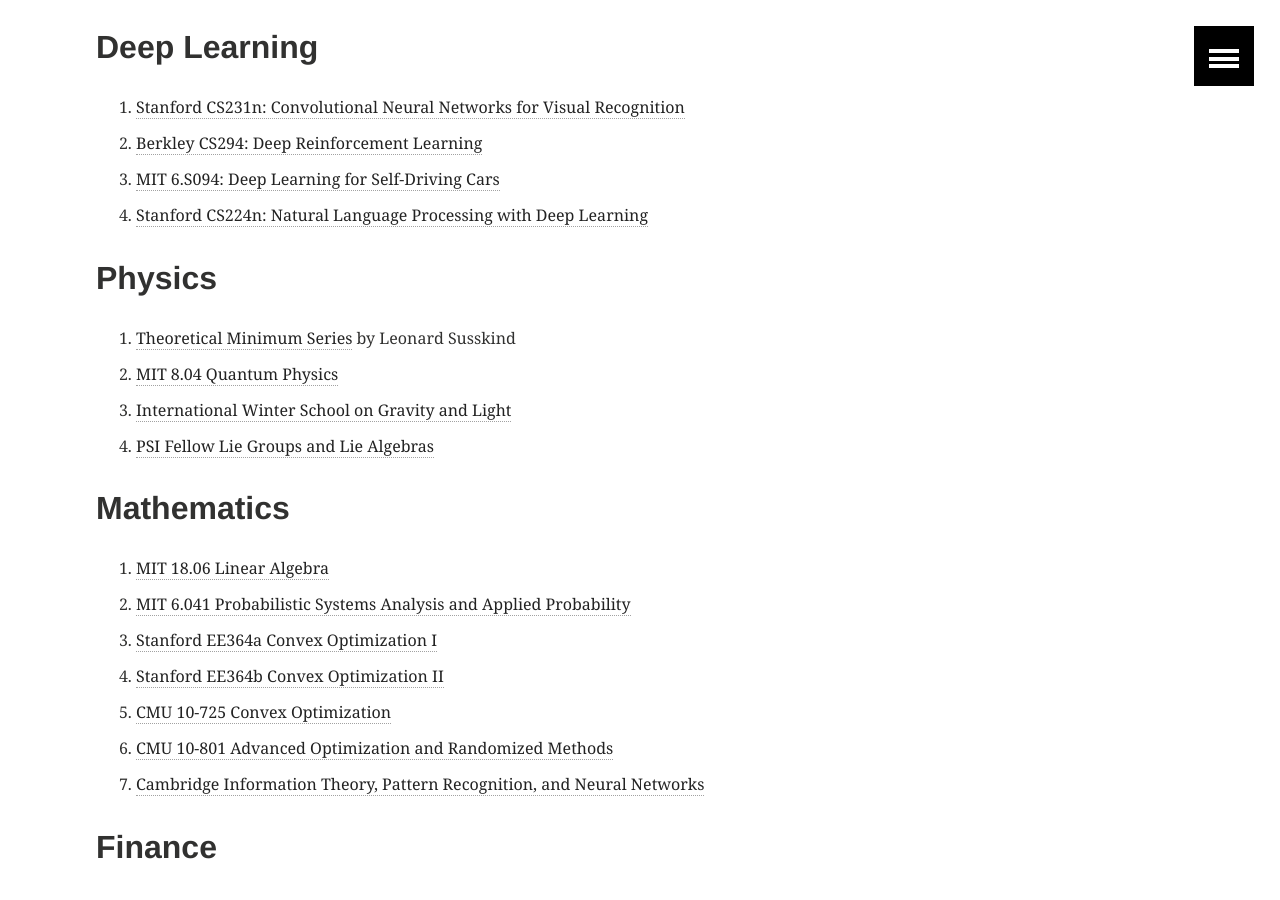
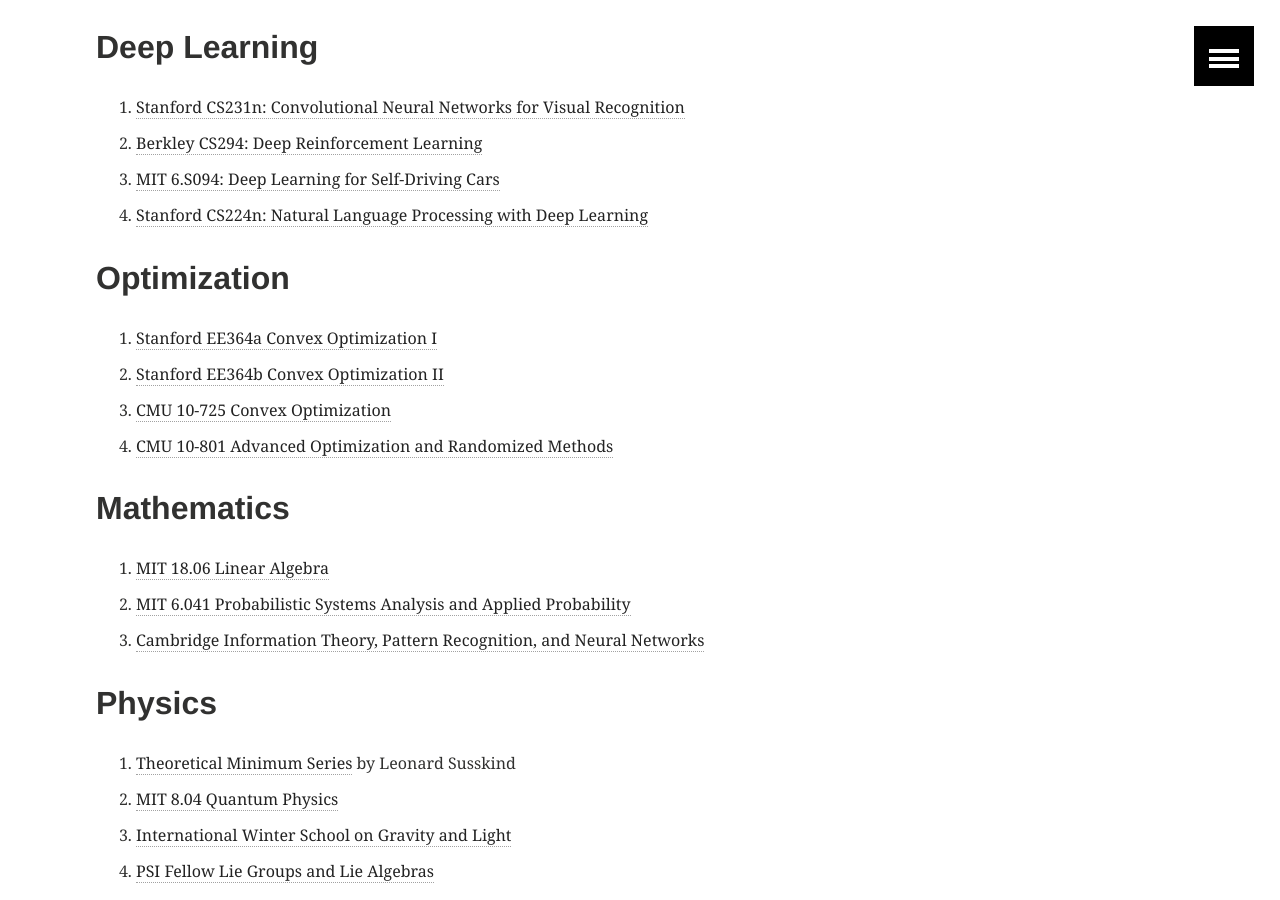
Before and after one commit to alex8937/alex8937.github.io, a Jekyll site: the page built from _posts/study/2017-04-15-Openware-Course-List.md, in a window 1280 px wide and 900 px high, scrolled down 2027 px. Built offline with Jekyll 4.4.1, drawn with Linux system fonts in a browser that asks for light colours; comment, search, counter and statistics services are not loaded; some of the changed lines change nothing that is shown.

Commit message:
separate optimziation from math

```diff
--- a/_posts/study/2017-04-15-Openware-Course-List.md
+++ b/_posts/study/2017-04-15-Openware-Course-List.md
@@ -51,20 +51,22 @@
 3. [MIT 6.S094: Deep Learning for Self-Driving Cars](http://selfdrivingcars.mit.edu/)
 4. [Stanford CS224n: Natural Language Processing with Deep Learning](http://web.stanford.edu/class/cs224n/)
 
+## Optimization
+1. [Stanford EE364a Convex Optimization I](https://stanford.edu/class/ee364a/)
+2. [Stanford EE364b Convex Optimization II](https://stanford.edu/class/ee364b/)
+3. [CMU 10-725 Convex Optimization](http://www.stat.cmu.edu/~ryantibs/convexopt/)
+4. [CMU 10-801 Advanced Optimization and Randomized Methods](http://www.cs.cmu.edu/~suvrit/teach/aopt.html)
+
+## Mathematics
+1. [MIT 18.06 Linear Algebra](https://ocw.mit.edu/courses/mathematics/18-06-linear-algebra-spring-2010/)
+2. [MIT 6.041 Probabilistic Systems Analysis and Applied Probability](https://ocw.mit.edu/courses/electrical-engineering-and-computer-science/6-041-probabilistic-systems-analysis-and-applied-probability-fall-2010/)
+3. [Cambridge Information Theory, Pattern Recognition, and Neural Networks ](http://www.inference.org.uk/itprnn_lectures/)
+
 ## Physics
 1. [Theoretical Minimum Series](http://theoreticalminimum.com/courses) by Leonard Susskind
 2. [MIT 8.04 Quantum Physics](https://ocw.mit.edu/courses/physics/8-04-quantum-physics-i-spring-2013/)
 3. [International Winter School on Gravity and Light](https://www.youtube.com/watch?v=7G4SqIboeig&list=PLFeEvEPtX_0S6vxxiiNPrJbLu9aK1UVC)
 4. [PSI Fellow Lie Groups and Lie Algebras](https://www.youtube.com/watch?v=q1riFCCsUU4&list=PLNhSjK9aGXjoSH3rtyfHgB5tOWDOWyJqU)
 
-## Mathematics
-1. [MIT 18.06 Linear Algebra](https://ocw.mit.edu/courses/mathematics/18-06-linear-algebra-spring-2010/)
-2. [MIT 6.041 Probabilistic Systems Analysis and Applied Probability](https://ocw.mit.edu/courses/electrical-engineering-and-computer-science/6-041-probabilistic-systems-analysis-and-applied-probability-fall-2010/)
-3. [Stanford EE364a Convex Optimization I](https://stanford.edu/class/ee364a/)
-4. [Stanford EE364b Convex Optimization II](https://stanford.edu/class/ee364b/)
-5. [CMU 10-725 Convex Optimization](http://www.stat.cmu.edu/~ryantibs/convexopt/)
-6. [CMU 10-801 Advanced Optimization and Randomized Methods](http://www.cs.cmu.edu/~suvrit/teach/aopt.html)
-7. [Cambridge Information Theory, Pattern Recognition, and Neural Networks ](http://www.inference.org.uk/itprnn_lectures/)
-
 ## Finance
 1. [MIT 18.S096 Topics in Mathematics w Applications in Finance](https://www.youtube.com/playlist?list=PLUl4u3cNGP63ctJIEC1UnZ0btsphnnoHR)
```
